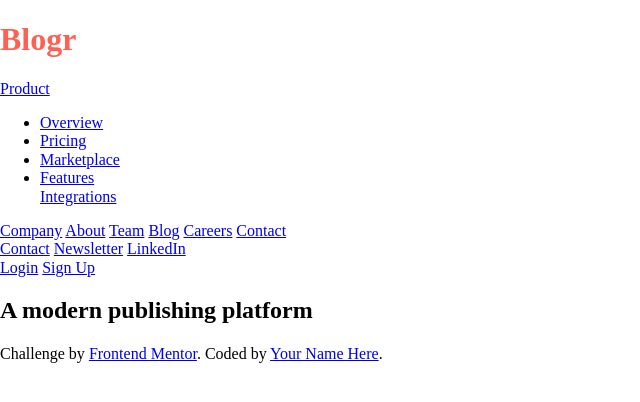
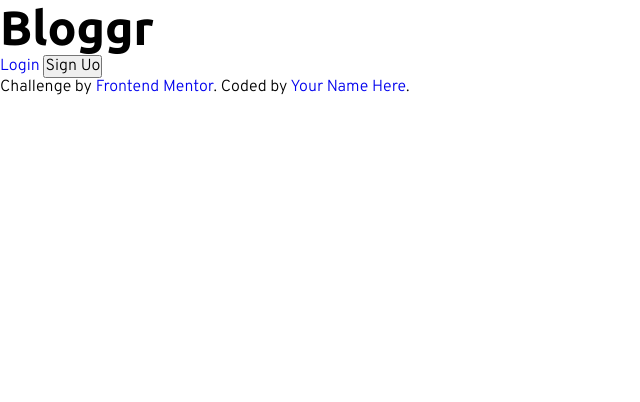
Before and after one commit to disabledtenacity/bloggr-frontendmentor, a plain HTML site: page index.html in a window 1280 px wide. Shown: the whole page, without its empty margins (0-640 px from the left). Drawn offline with Linux system fonts and the light colour scheme.

Commit message:
Reset html

```diff
--- a/css/style.css
+++ b/css/style.css
@@ -1,9 +1,34 @@
+/* ======== Table of Contents ========
+1. Global styles
+2. Layout
+    2.1 Grid
+    2.2 Flex
+3. Typography
+4. Utilities
+5. Sections
+6. Conponents
+7. Media queries
+*/
+
+
+/* ======== 1. Global Styles ======== */
+*,
+*::before,
+*::after{
+    box-sizing: border-box;
+    padding: 0;
+    margin: 0;
+}
 :root{
     /* ======== Fonts ======== */
-    /* Font Families */Users/emilybrown/Library/CloudStorage/GoogleDrive-disabledsarcasm@gmail.com/My Drive/Disabled Tenacity/Resources/Coding/Source Code/GitHub/learn-grid-the-easy-way-main/index.html/
+    /* Font Families */
     --ff-body: 'Overpass', sans-serif;
     --ff-heading: 'Ubuntu', sans-serif;
     /* Font sizes */
+     --fs-h1: 4.5rem; /* 72 */
+    --fs-h2: 3rem;  /* 48 */
+    --fs-h3: 1.5rem; /* 24 */
+    --fs-p: 1rem; /* 16 */
     /* Font weights */
     --fw-700: font-weight: 700;
     --fw-600: font-weight: 600;
@@ -12,23 +37,53 @@
     --fw-300: font-weight: 300;
     /* ======== Colors ======== */
     /* Primary colors */
-    --primary-red: hsl(365, 100%, 66%);
-    --primary-light-red: hsl(355, 100%, 74%);
-    --primary-blue: hsl(208, 49%, 24%);
+    --red: hsl(365, 100%, 66%);
+    --light-red: hsl(355, 100%, 74%);
+    --blue: hsl(208, 49%, 24%);
     /* Neutral colors */
-    --neutral-white: hsl(0, 0%, 100%);
-    --neutral-blue: hsl(240, 2%, 79%);
-    --neutral-dark: hsl(255, 13%,34%);
-    --neutral-black: hsl(240, 10%, 16%);
+    --white: hsl(0, 0%, 100%);
+    --light-gray: hsl(240, 2%, 79%);
+    --dark-gray: hsl(255, 13%,34%);
+    --dark-blue: hsl(240, 10%, 16%);
     /* Gradients */
     --nav-gradient: linear-gradient(to right, hsl(13, 100%, 72%), hsl(353, 100%, 62%));
     --footer-gradient: linear-gradient(to right, hsl(273, 17%, 21%), hsl(237, 23%, 23%));
 }
 
-h1{
-    color: var(--primary-red);
+body{
+    font-family: var(--ff-body);
 }
 
-/* .container{
-    display: grid;
-} */
+/* ======== 2. Layout ======== */
+/* 2.1 Grid */
+/* 2.2 Flex */
+/* ======== 3. Typography ======== */
+
+h1{
+    font-family: var(--ff-heading);
+    font-size: var(--fs-h1);
+}
+
+h2{
+    font-family: var(--ff-heading);
+    font-size: var(--fs-h2);
+}
+
+h3{
+    font-family: var(--ff-heading);
+    font-size: var(--fs-h3);
+}
+
+p{
+    font-size: var(--fs-p);
+}
+
+/* ======== 4. Utilities ======== */
+
+a{
+    text-decoration: none;
+}
+
+/* ======== 5. Sections ======== */
+/* ======== 6. Conponents ======== */
+/* ======== 7. Media queries ======== */
--- a/index.html
+++ b/index.html
@@ -16,54 +16,22 @@
     <link rel="stylesheet" href="css/style.css">
 </head>
 <body>
-    <div id="container">
     <header>
+        <div id="navbar">
             <div id="logo">
-                <h1>Blogr</h1>
         </div>
-            <nav>
-                <a href="#">Product</a>
-                    <ul>
-                        <li><a href="#">Overview</a></li>
-                        <li><a href="#">Pricing</a></li>
-                        <li><a href="#">Marketplace</a></li>
-                        <li><a href="#">Features</a></li>
-                        <a href="#">Integrations</a>
-                    </ul>
-                <a href="#">Company</a>
-                    <a href="#">About</a>
-                    <a href="#">Team</a>
-                    <a href="#">Blog</a>
-                    <a href="#">Careers</a>
-                <a href="#">Contact</a>
-                <div id="dropdown-menu">
-                    <a href="#">Contact</a>
-                    <a href="#">Newsletter</a>
-                    <a href="#">LinkedIn</a>
+            <h2>Bloggr</h2>
         </div>
+        <nav id="nav-left">
+
         </nav>
-            <nav>
-                <a href="#">Login</a>
-                <a href="#">Sign Up</a>
+        <nav id="nav-right">
+            <a href="/">Login</a>
+            <button>Sign Uo</button>
         </nav>
     </header>
-        <main>
-            <h2>A modern publishing platform</h2>
-        </main>
-        <section>
-
-        </section>
-        <section>
-
-        </section>
-        <section>
-
-        </section>
-        <footer>
     <div id="attribution">
         Challenge by <a href="https://www.frontendmentor.io?ref=challenge" target="_blank">Frontend Mentor</a>.
         Coded by <a href="#">Your Name Here</a>.
-        </footer>
-    </div>
 </body>
 </html>
```
Also changed, not shown: 1 other file. Lines whose indentation alone changed are shown as unchanged.
